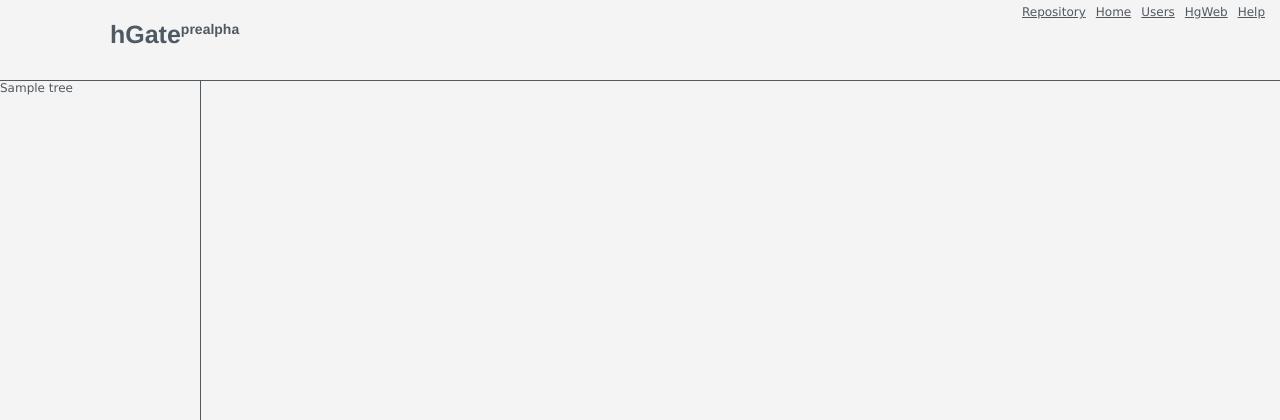
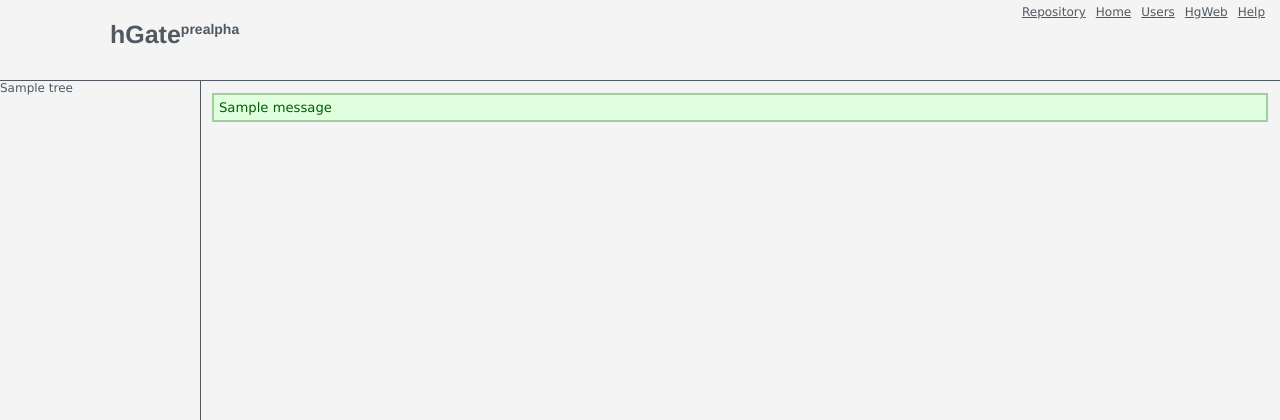
Before and after one commit to theirix/hgate, a Django app: template hgate/templates/base.html in a window 1280 px wide. Shown: the top 420 px of the page. Run offline with Django 3.2, Linux system fonts and the light colour scheme; the template is opened without the code that fills it: most values are stand-ins (such as "Sample title", 1, 10 or a date in 2020); one stand-in notice (Sample message) is shown.

Commit message:
added messages framework support. informative messages of result of repository creating are provided. some changes in css.

```diff
--- a/hgate/media/css/jquery.treeview.css
+++ b/hgate/media/css/jquery.treeview.css
@@ -28,7 +28,7 @@
 }
 
 .treeview a.selected {
-	background-color: #e1e1f6;
+	background-color: #b0ebff;
 }
 
 #treecontrol { margin: 1em 0; display: none; }
--- a/hgate/media/css/main.css
+++ b/hgate/media/css/main.css
@@ -34,6 +34,35 @@ h1 sup{
     font-size:14px;
 }
 
+/*classes for messages*/
+.messages {
+    padding: 0;
+    margin: 12px;
+	font-size: 1.1em;
+    list-style: none;
+}
+
+.messages li {
+    padding: 5px;
+    border: 2px solid;
+}
+
+.messages .error {
+    background-color: #FFE3E3;
+    border-color: #D00;
+    color: #800;
+}
+.messages .warning {
+	background-color: #FFEBC1;
+	border-color: #FDBF3B;
+	color: #A6750C;
+}
+.messages .success {
+	background-color: #dfffdf;
+	border-color: #9fcf9f;
+	color: #005f00;
+}
+
 .header{
     width: 100%;
     height:80px;
--- a/hgate/settings.py
+++ b/hgate/settings.py
@@ -79,13 +79,17 @@ TEMPLATE_LOADERS = (
 
 TEMPLATE_CONTEXT_PROCESSORS = (
     'django.core.context_processors.request',
+    'django.contrib.messages.context_processors.messages',
 )
 
 TEMPLATE_DIRS = (
     os.path.join(PROJECT_ROOT, PROJECT_MODULE_NAME, 'templates'),
 )
 
+MESSAGE_STORAGE = 'django.contrib.messages.storage.cookie.CookieStorage'
+
 MIDDLEWARE_CLASSES = (
+    'django.contrib.messages.middleware.MessageMiddleware',
 )
 
 ROOT_URLCONF = 'hgate.urls'
@@ -96,5 +100,6 @@ INSTALLED_APPS = (
     # 'django.contrib.admin',
     # Uncomment the next line to enable admin documentation:
     # 'django.contrib.admindocs',
+    'django.contrib.messages',
     'hgate.app',
 )
--- a/hgate/templates/base.html
+++ b/hgate/templates/base.html
@@ -47,6 +47,13 @@
 {% include 'tree.html' %}
 </div>
 <div class="main">
+{% if messages %}
+<ul class="messages">
+    {% for message in messages %}
+    <li{% if message.tags %} class="{{ message.tags }}"{% endif %}>{{ message }}</li>
+    {% endfor %}
+</ul>
+{% endif %}
 {% block content %}
 {% endblock %}
 </div>
```
Also changed, not shown: hgate/app/modhg/repository.py (+13 -7 lines), hgate/app/views.py (+8 -2 lines).
